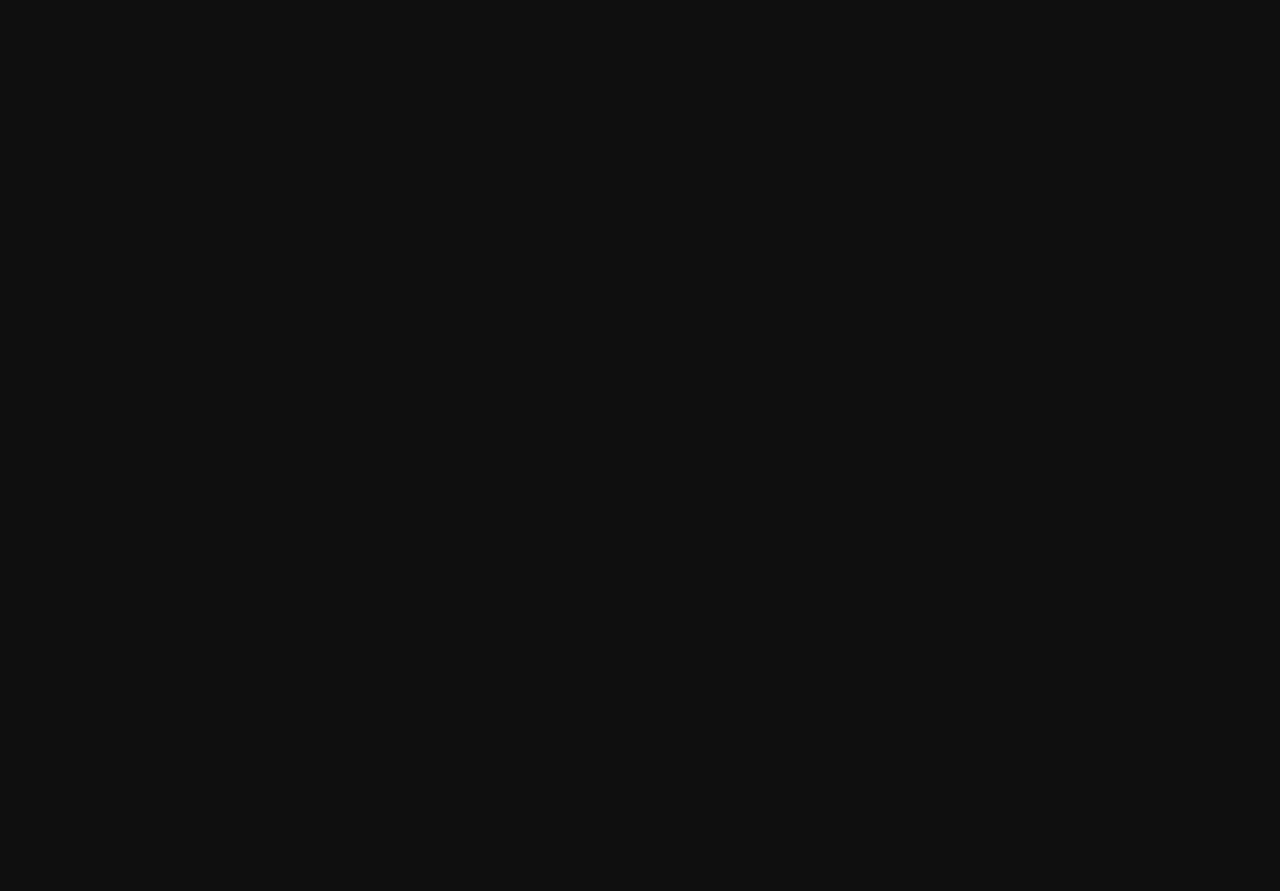
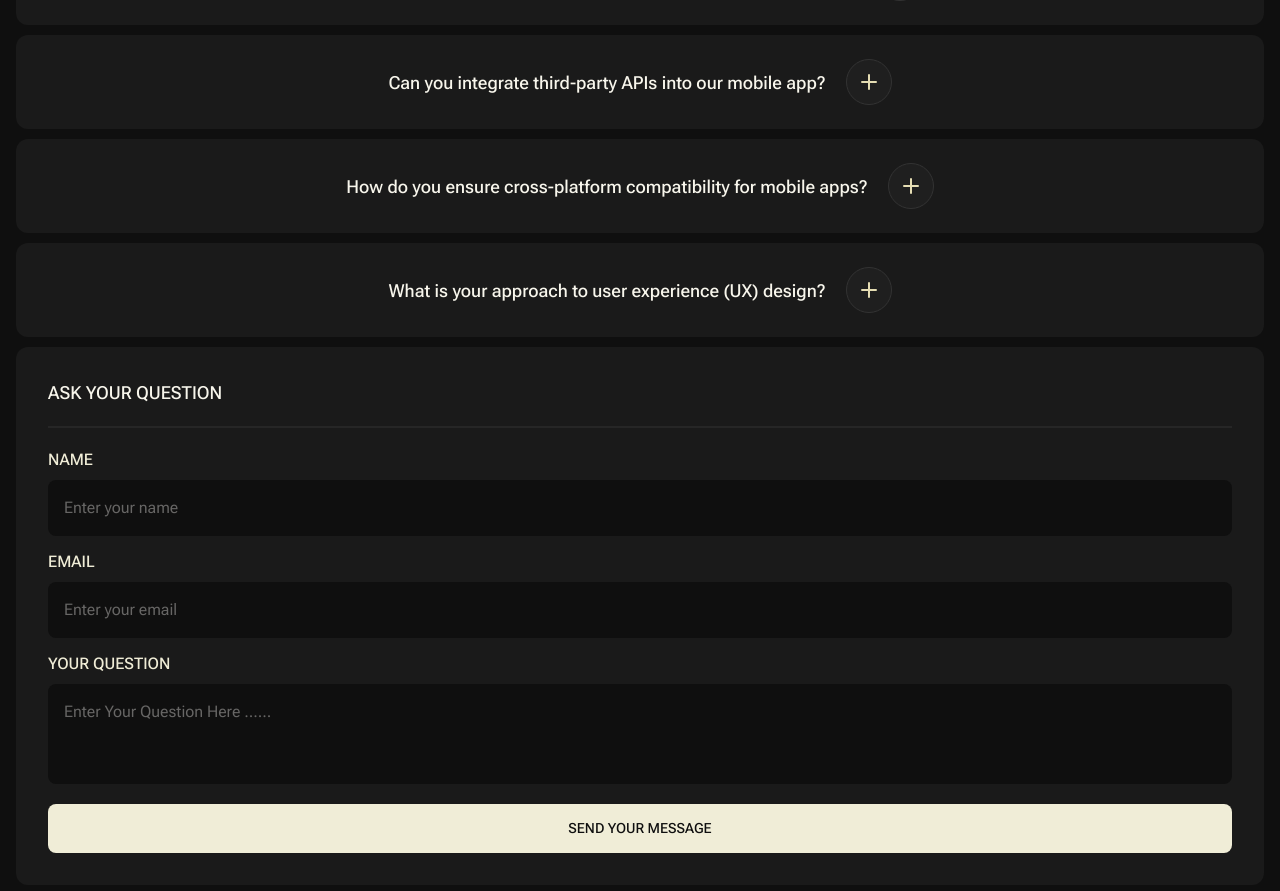
Before and after one commit to Sammie-oje/NexGen-site, a React (Vite) app: page / in a window 1280 px wide. Shown: the part 5440-6331 px from the top of the page. Before the commit the page ends 5139 px from the top, so only its background shows below. Built offline with nearby package versions, Linux system fonts and the light colour scheme.

Commit message:
Styled the FAQ section and the Accordion

```diff
--- /dev/null
+++ b/src/components/blocks/FAQ.jsx
@@ -0,0 +1,88 @@
+import Card from "../ui/Card.jsx";
+import Accordion from "../ui/Accordion.jsx";
+import LabelledInput from "../ui/LabelledInput.jsx";
+
+const FAQS = [
+  {
+    question: "How long does it take to complete a web development project?",
+    answer:
+      "The timeline varies depending on the project's complexity and requirements. Our team strives to deliver projects on time while maintaining the highest quality standards.",
+  },
+  {
+    question: "Can you handle large-scale mobile-app development projects?",
+    answer:
+      "Yes, our team has the experience and resources to take on projects of any size. We plan carefully, scale our workflow to match your needs, and keep communication open so your project stays on track from start to finish.",
+  },
+  {
+    question: "Can you integrate third-party APIs into our mobile app?",
+    answer:
+      "Absolutely. We regularly integrate third-party services such as payment gateways, analytics, and authentication providers. Each integration is built securely and tested thoroughly to ensure it performs reliably within your app.",
+  },
+  {
+    question: "How do you ensure cross-platform compatibility for mobile apps?",
+    answer:
+      "We build with modern cross-platform frameworks and test across a wide range of devices, screen sizes, and operating systems. This helps us deliver a consistent, high-quality experience for every user, regardless of their platform.",
+  },
+  {
+    question: "What is your approach to user experience (UX) design?",
+    answer:
+      "We start by understanding your users and business goals, then design intuitive interfaces through research, wireframing, and prototyping. Every decision is validated with feedback so the final product is both easy to use and visually engaging.",
+  },
+];
+
+const INPUT_NAMES = [
+  { label: "Name", placeholder: "Enter your name", type: "text" },
+  { label: "Email", placeholder: "Enter your email", type: "Email" },
+  {
+    label: "Your question",
+    placeholder: "Enter your question here ……",
+    type: "textarea",
+  },
+];
+
+function AskYourQuestion() {
+  return (
+    <Card type="large">
+      <div className="flex flex-col w-full gap-[var(--card-inner-gap)]">
+        <h3 className="uppercase text-start w-full text-[18px] font-roboto-flex font-medium text-orange-95">
+          Ask your question
+        </h3>
+
+        <hr className="border-1 border-neutral-15 w-full" />
+
+        <form className="flex flex-col gap-[14px] ">
+          {INPUT_NAMES.map((name) => (
+            <LabelledInput {...name} />
+          ))}
+        </form>
+
+        <button
+          type="submit"
+          className="uppercase text-[14px] font-medium font-roboto-flex bg-orange-90 text-neutral-06 rounded-1 px-5 py-3"
+        >
+          Send your message
+        </button>
+      </div>
+    </Card>
+  );
+}
+
+function FAQs() {
+  return (
+    <div className="flex flex-col gap-1 mt-12">
+      <Card>
+        <h2 className="uppercase w-full font-roboto-flex text-orange-95 text-[28px] font-semibold">
+          Frequently Asked Questions
+        </h2>
+      </Card>
+      <div className="contents">
+        {FAQS.map((faq) => (
+          <Accordion {...faq} />
+        ))}
+      </div>
+      <AskYourQuestion />
+    </div>
+  );
+}
+
+export default FAQs;
--- /dev/null
+++ b/src/components/ui/Accordion.jsx
@@ -0,0 +1,28 @@
+import { useState } from "react";
+import { Plus, Minus } from "lucide-react";
+import Card from "./Card.jsx";
+
+function Accordion({ question, answer }) {
+  return (
+    <Card styles="px-8 py-6">
+      <details name="faqs">
+        <summary className=" list-none [&::-webkit-details-marker]:hidden cursor-pointer flex items-center gap-5">
+          <span className="text-[18px] font-medium font-roboto-flex text-orange-95">
+            {question}
+          </span>
+          <div className="flex items-center p-1 bg-neutral-12 border-1 border-neutral-20 rounded-pill">
+            <Plus className="text-orange-80" />
+          </div>
+        </summary>
+
+        <hr className="border border-neutral-15 w-full mt-5 mb-5" />
+
+        <p className="text-[14px] font-roboto-flex font-regular text-neutral-70">
+          {answer}
+        </p>
+      </details>
+    </Card>
+  );
+}
+
+export default Accordion;
--- a/src/components/ui/Card.jsx
+++ b/src/components/ui/Card.jsx
@@ -1,5 +1,6 @@
 const variants = {
   small: "p-[var(--padding-card-small)]",
+  large: "p-[var(--padding-card-large)]",
   default: "p-[var(--padding-card)]",
 };
 
--- /dev/null
+++ b/src/components/ui/LabelledInput.jsx
@@ -0,0 +1,23 @@
+function LabelledInput({ label, placeholder, type }) {
+  return (
+    <label className="flex flex-col gap-[var(--gap-connected)]">
+      <span className="uppercase font-[16px] font-medium font-roboto-flex text-orange-90">
+        {label}
+      </span>
+      {type === "textarea" ? (
+        <textarea
+          className="bg-neutral-06 rounded-1 p-4 resize-none h-[100px] text-[16px] font-regular placeholder:text-[16px] font-roboto-flex text-neutral-40 placeholder:font-regular placeholder:font-roboto-flex placeholder:text-neutral-40 placeholder:capitalize"
+          placeholder="Enter your question here ……"
+        ></textarea>
+      ) : (
+        <input
+          type={type}
+          className="bg-neutral-06 rounded-1 p-4 text-[16px] font-regular font-roboto-flex text-neutral-40 placeholder:text-[16px] placeholder:font-regular placeholder:font-roboto-flex placeholder:text-neutral-40"
+          placeholder={placeholder}
+        />
+      )}
+    </label>
+  );
+}
+
+export default LabelledInput;
--- a/src/pages/Home.jsx
+++ b/src/pages/Home.jsx
@@ -3,6 +3,7 @@ import Reasons from "../components/blocks/Reasons.jsx";
 import Services from "../components/blocks/Services.jsx";
 import Works from "../components/blocks/Works.jsx";
 import Testimonials from "../components/blocks/Testimonials.jsx";
+import FAQ from "../components/blocks/FAQ.jsx";
 
 function Home(params) {
   return (
@@ -11,7 +12,8 @@ function Home(params) {
       <Reasons />
       <Services />
       <Works />
-      <Testimonials/>
+      <Testimonials />
+      <FAQ />
     </>
   );
 }
```
